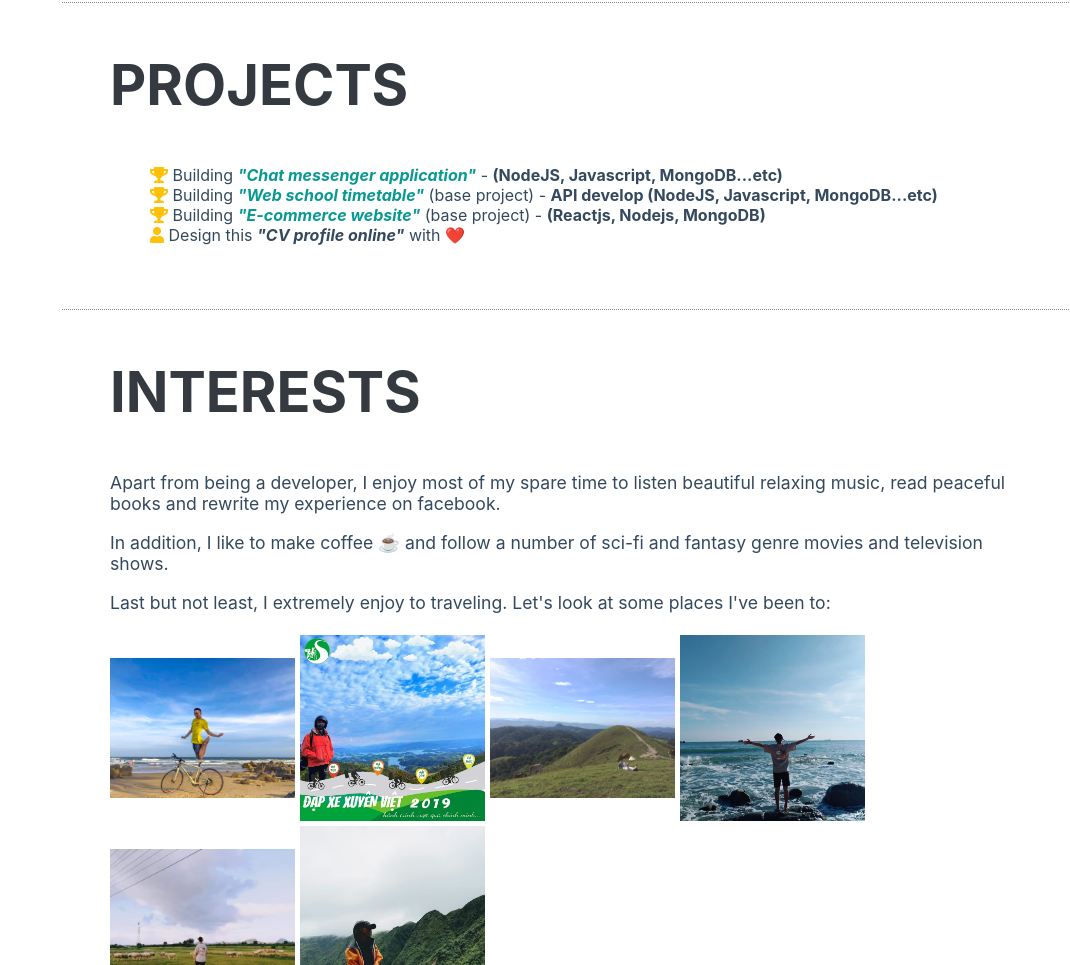
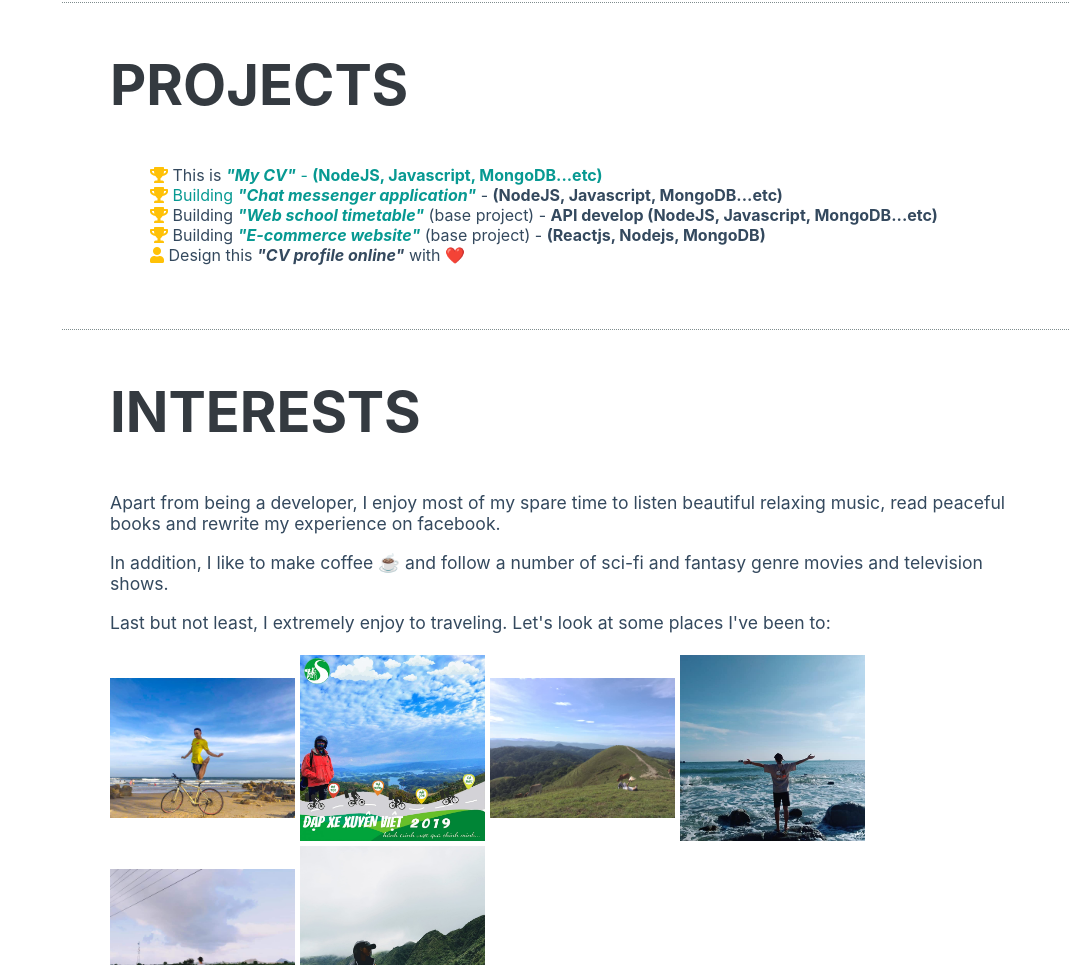
Before and after one commit to Duchieuctk41/duchieu.github.io, a plain HTML site: page index.html in a window 1280 px wide. Shown: the part 2096-3061 px from the top of the page, without its empty margins (210-1280 px from the left). Drawn offline with Linux system fonts and the light colour scheme; a web font is replaced by a local one.

Commit message:
[1.0.0] adjust link in personal project.

```diff
--- a/index.html
+++ b/index.html
@@ -244,7 +244,14 @@
         <ul class="fa-ul">
           <li>
             <i class="fas fa-trophy colored_yellow"></i>
-            Building <a href="https://github.com/duchieuctk41/awesome_chat" target="blank">
+            This is
+            <a href="./file/CV_-_Duc Hieu_-_Software Fresher.pdf" target="blank">
+              <strong><em>"My CV"</em></strong>
+            - <strong> (NodeJS, Javascript, MongoDB...etc) </strong>
+          </li>
+          <li>
+            <i class="fas fa-trophy colored_yellow"></i>
+            Building <a href="http://awesome-chat-hieupencil.herokuapp.com/" target="blank">
               <strong><em>"Chat messenger application"</em></strong>
             </a> - <strong> (NodeJS, Javascript, MongoDB...etc) </strong>
           </li>
@@ -261,7 +268,6 @@
             Building <a href="https://github.com/duchieuctk41/e_commercial" target="blank">
               <strong><em>"E-commerce website"</em></strong>
             </a> (base project) - <strong>(Reactjs, Nodejs, MongoDB)</strong>
-
           </li>
           <li>
             <i class=" fa fa-user colored_yellow"></i>
```
Also changed, not shown: 1 other file.
